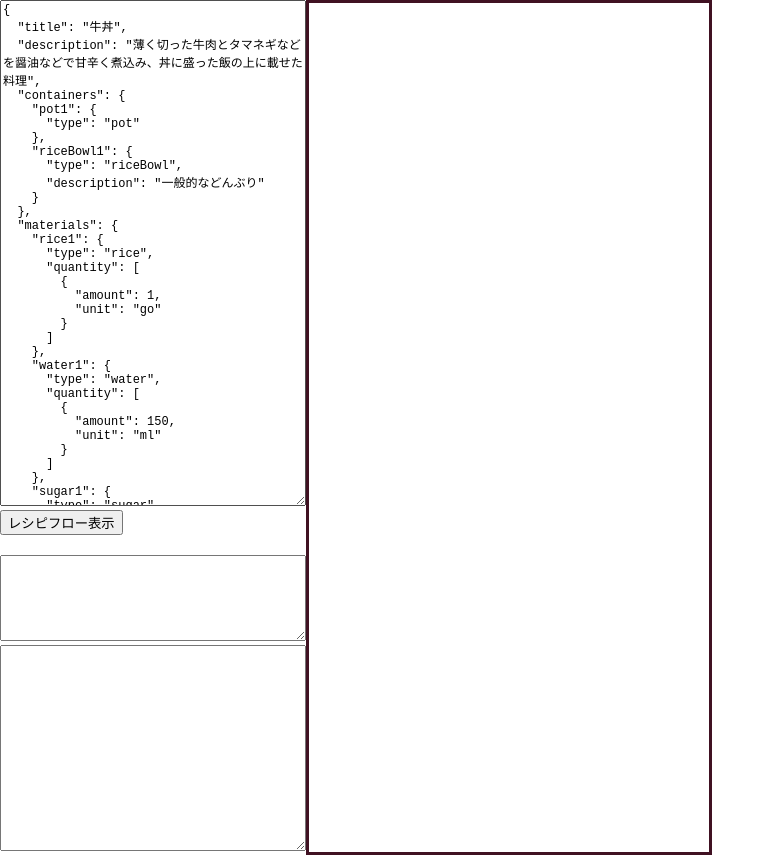
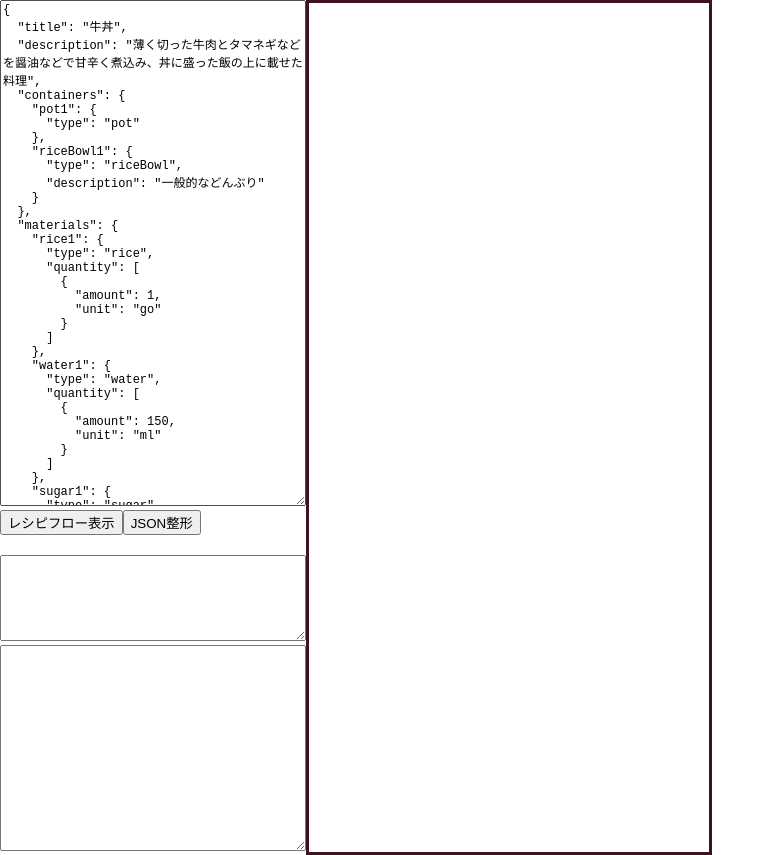
Before and after one commit to uemuram/cooking-workflow, a React (Create React App) app: page / in a window 1280 px wide. Shown: the whole page, without its empty margins (0-775 px from the left). Built offline with nearby package versions, Linux system fonts and the light colour scheme.

Commit message:
レシピ文字列の整形機能

```diff
--- a/src/App.js
+++ b/src/App.js
@@ -90,6 +90,11 @@ class App extends React.Component {
     this.setState({ compiledRecipe: newCompiledRecipe });
   }
 
+  reshapeJson() {
+    let recipeStr = JSON.stringify(JSON.parse(this.state.value), null, 2);
+    this.setState({ value: recipeStr });
+  }
+
   handleChange(event) {
     this.setState({ value: event.target.value });
   }
@@ -135,6 +140,7 @@ class App extends React.Component {
             <br />
             <button type="button" onClick={() => this.buttonOnClick()}>レシピフロー表示</button>
             {/*<button type="button" onClick={() => this.buttonOnClick2()}>何らかのボタン2</button>*/}
+            <button type="button" onClick={() => this.reshapeJson()}>JSON整形</button>
             <br /><br />
             <textarea readOnly value={this.state.message} className="MessageTextArea" />
             <br />
```
